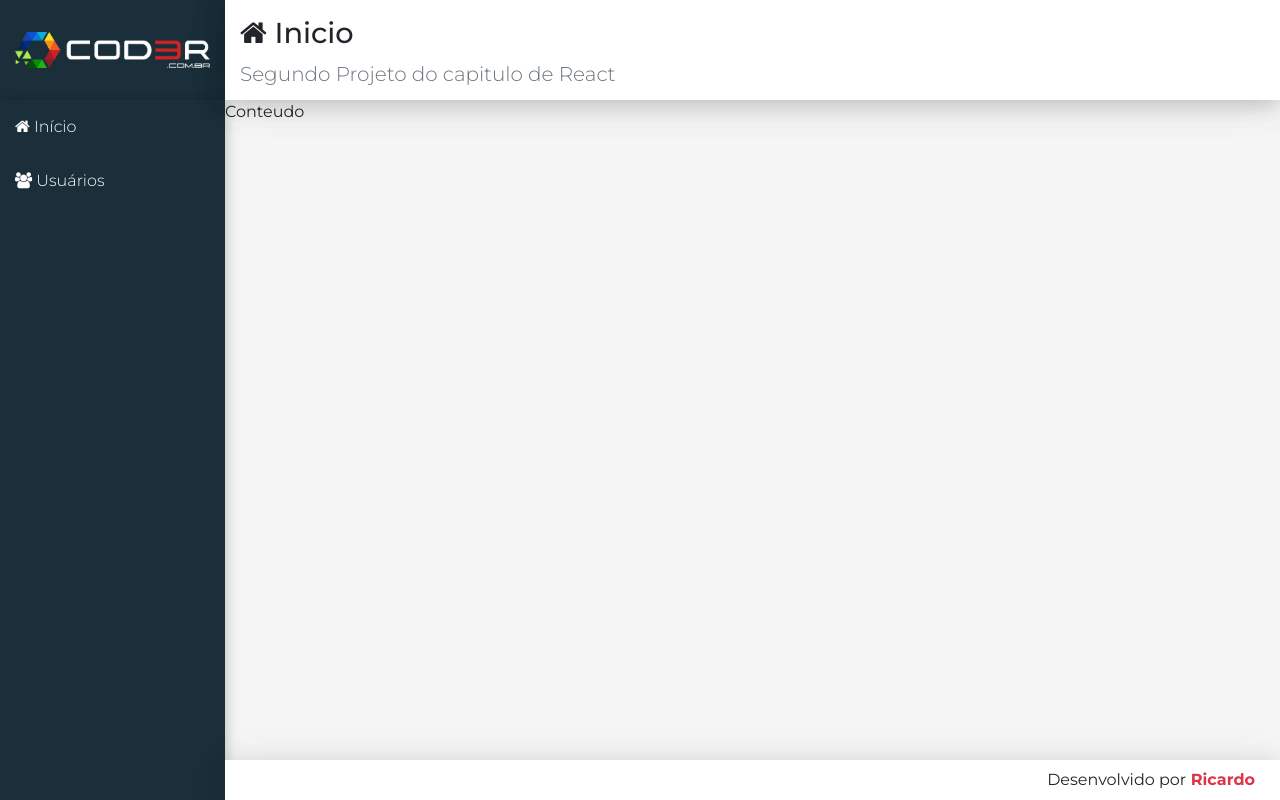
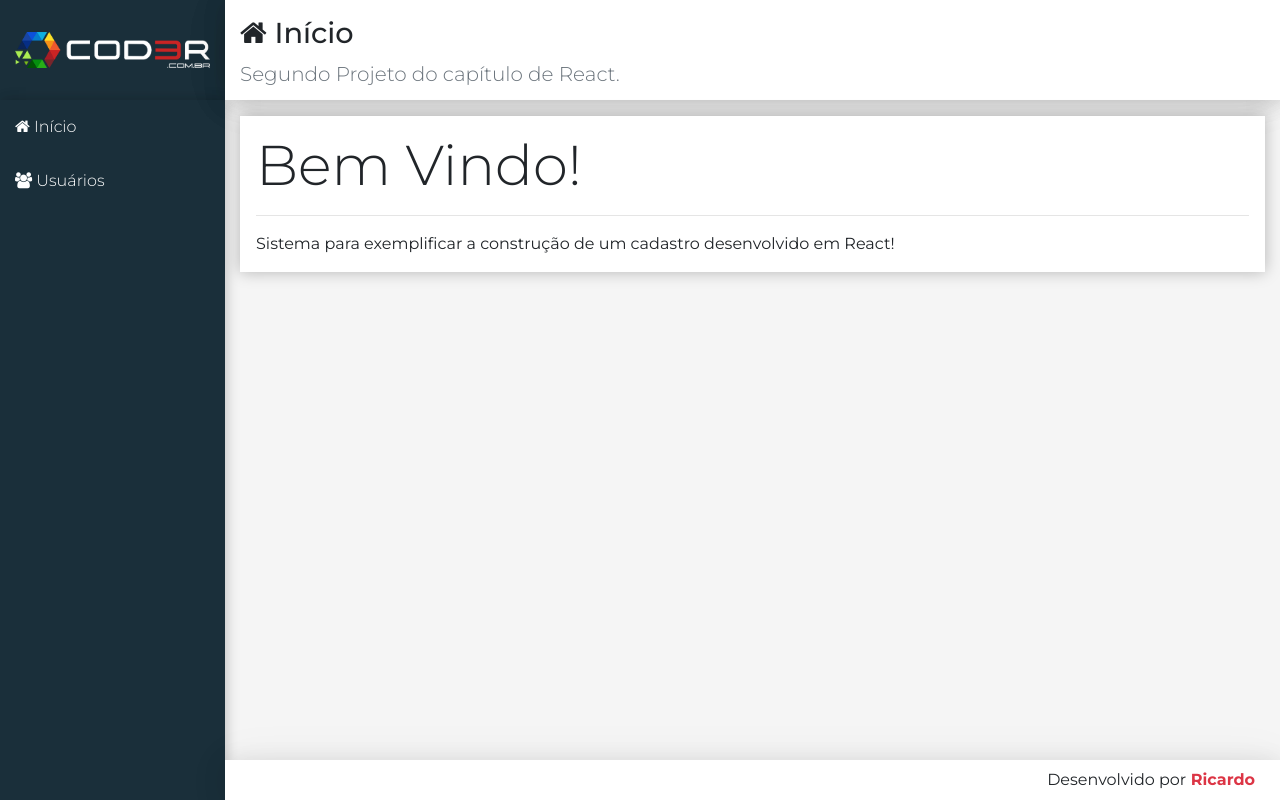
Before and after one commit to Ricardo-Lucena-Clear/Crud, a React (Create React App) app in the folder frontend/: page / in a window 1280 px wide. Built offline with nearby package versions, Linux system fonts and the light colour scheme.

Commit message:
Content Component

```diff
--- /dev/null
+++ b/frontend/src/components/home/Home.jsx
@@ -0,0 +1,11 @@
+import React from 'react'
+import Main from '../template/Main'
+
+export default props =>
+    <Main icon="home" title="Início"
+        subtitle="Segundo Projeto do capítulo de React.">
+        <div className='display-4'>Bem Vindo!</div>
+        <hr />
+        <p className="mb-0">Sistema para exemplificar a construção
+            de um cadastro desenvolvido em React!</p>
+    </Main>
--- a/frontend/src/components/main/App.jsx
+++ b/frontend/src/components/main/App.jsx
@@ -5,7 +5,7 @@
 
 import Logo from '../template/Logo'
 import Nav from '../template/Nav'
-import Main from '../template/Main'
+import Home from '../home/Home'
 import Footer from '../template/Footer'
 import Header from '../template/Header'
 
@@ -14,7 +14,6 @@
     <Logo/>
     <Nav/>
     <Header/>
-    <Main icon="home" title="Inicio"
-    subtitle="Segundo Projeto do capitulo de React"/>
+    <Home/>
     <Footer/>
 </div>
--- a/frontend/src/components/template/Main.css
+++ b/frontend/src/components/template/Main.css
@@ -0,0 +1,4 @@
+main > div {
+    background-color: #FFF;
+    box-shadow: 0px 0px 15px #0004;
+}
--- a/frontend/src/components/template/Main.jsx
+++ b/frontend/src/components/template/Main.jsx
@@ -5,7 +5,9 @@
 export default props =>
 <React.Fragment>
     <Header {...props}/>
-    <main className="content">
-        Conteudo
+    <main className="content container-fluid">
+    <div className="p-3 mt-3">
+                {props.children}
+            </div>
     </main>
 </React.Fragment>
```
